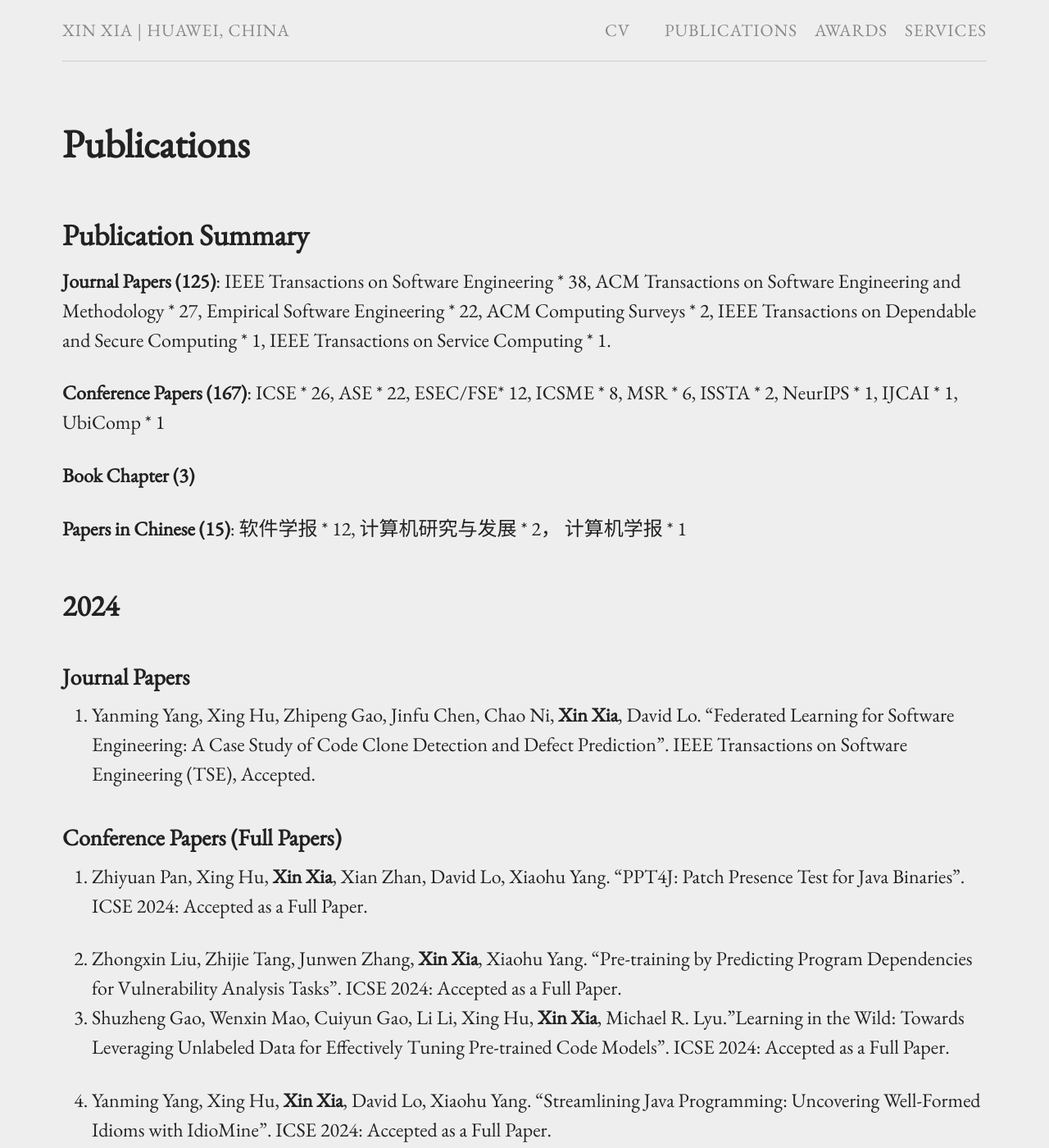
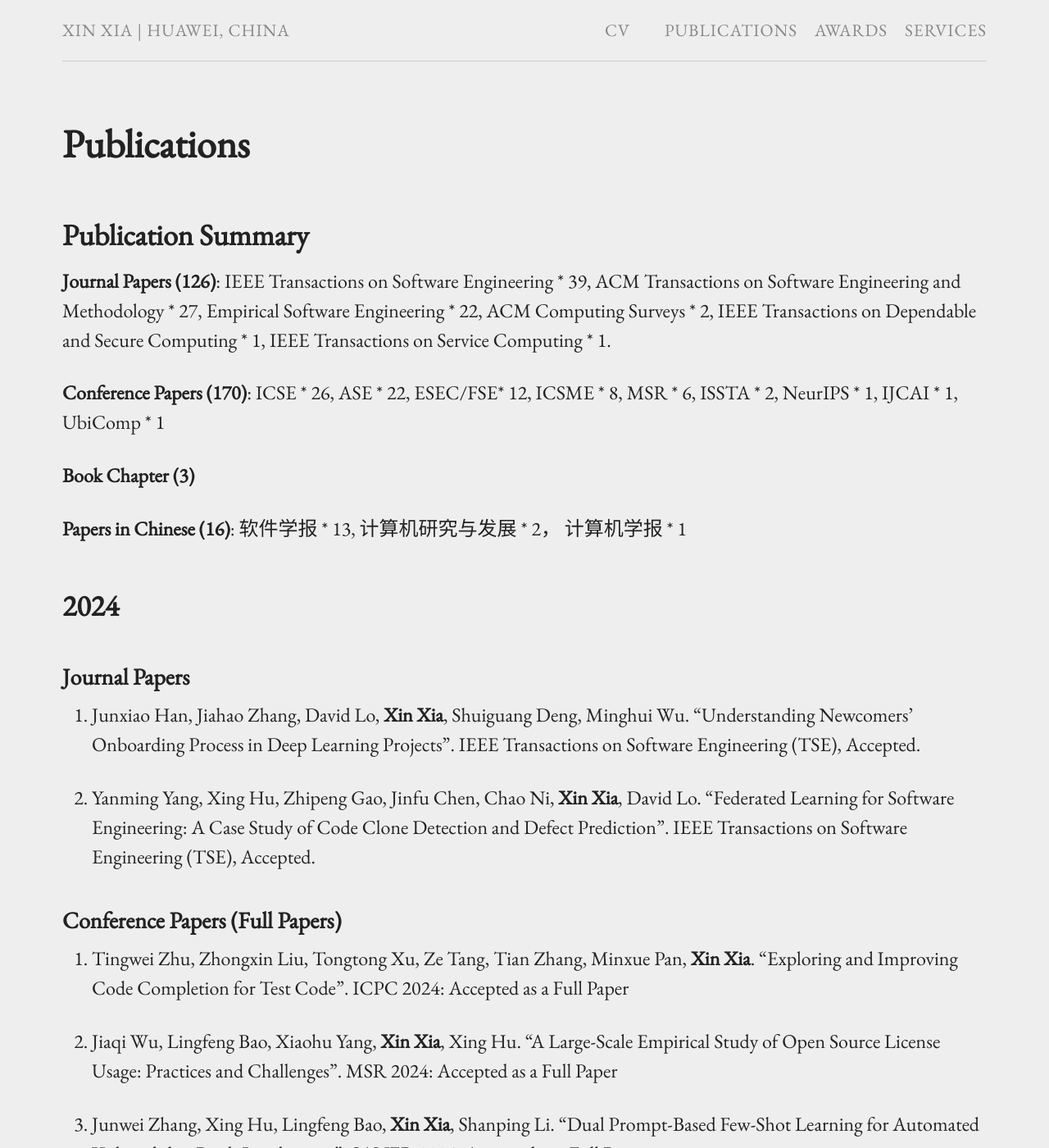
Before and after one commit to xin-xia/xin-xia.github.io, a Jekyll site: the page built from publication.md, in a window 1280 px wide and 1400 px high. Shown: the whole window at 82% size. Built offline with Jekyll 4.4.1, drawn with Linux system fonts in a browser that asks for light colours; our own code applies the rules of GitHub Pages for plain Markdown files; some of the changed text lies outside the part shown.

Commit message:
Update publication.md

```diff
--- a/publication.md
+++ b/publication.md
@@ -6,22 +6,30 @@ permalink: /publication/
 
 ## Publication Summary
 
-<strong>Journal Papers (125)</strong>: IEEE Transactions on Software Engineering * 38,  ACM Transactions on Software Engineering and Methodology * 27, Empirical Software Engineering * 22,  ACM Computing Surveys * 2, IEEE  Transactions on Dependable and Secure Computing * 1, IEEE Transactions on Service Computing * 1.
+<strong>Journal Papers (126)</strong>: IEEE Transactions on Software Engineering * 39,  ACM Transactions on Software Engineering and Methodology * 27, Empirical Software Engineering * 22,  ACM Computing Surveys * 2, IEEE  Transactions on Dependable and Secure Computing * 1, IEEE Transactions on Service Computing * 1.
 
-<strong>Conference Papers (167)</strong>: ICSE * 26, ASE * 22, ESEC/FSE* 12, ICSME * 8, MSR * 6,  ISSTA * 2, NeurIPS * 1, IJCAI * 1, UbiComp * 1
+<strong>Conference Papers (170)</strong>: ICSE * 26, ASE * 22, ESEC/FSE* 12, ICSME * 8, MSR * 6,  ISSTA * 2, NeurIPS * 1, IJCAI * 1, UbiComp * 1
 
 <strong>Book Chapter (3) </strong>
 
-<strong>Papers in Chinese (15)</strong>: 软件学报 * 12, 计算机研究与发展 * 2， 计算机学报 * 1
+<strong>Papers in Chinese (16)</strong>: 软件学报 * 13, 计算机研究与发展 * 2， 计算机学报 * 1
 
 ## 2024
 
 ### Journal Papers
 
+126. Junxiao Han, Jiahao Zhang, David Lo, <strong>Xin Xia</strong>, Shuiguang Deng,  Minghui Wu. "Understanding Newcomers’ Onboarding Process in Deep Learning Projects". IEEE Transactions on Software Engineering (TSE), Accepted.         <br />
+
 125. Yanming Yang, Xing Hu, Zhipeng Gao, Jinfu Chen, Chao Ni, <strong>Xin Xia</strong>,   David Lo. "Federated Learning for Software Engineering: A
 Case Study of Code Clone Detection and Defect Prediction". IEEE Transactions on Software Engineering (TSE), Accepted.         <br />
 
 ### Conference Papers (Full Papers)
+
+170. Tingwei Zhu, Zhongxin Liu, Tongtong Xu, Ze Tang, Tian Zhang, Minxue Pan, <strong>Xin Xia</strong>.  "Exploring and Improving Code Completion for Test Code". ICPC 2024: Accepted as a Full Paper   <br />
+
+169. Jiaqi Wu, Lingfeng Bao, Xiaohu Yang, <strong>Xin Xia</strong>, Xing Hu. "A Large-Scale Empirical Study of Open Source License Usage: Practices and Challenges".  MSR 2024: Accepted as a Full Paper  <br />
+
+168. Junwei Zhang, Xing Hu, Lingfeng Bao, <strong>Xin Xia</strong>, Shanping Li. "Dual Prompt-Based Few-Shot Learning for Automated Vulnerability Patch Localization". SANER 2024: Accepted as a Full Paper  <br />
 
 167. Zhiyuan Pan, Xing Hu, <strong>Xin Xia</strong>, Xian Zhan, David Lo, Xiaohu Yang. "PPT4J: Patch Presence Test for Java Binaries". ICSE 2024: Accepted as a  Full Paper.      <br />
 
```
Also changed, not shown: other parts of publication.md (+2 -0 lines).
